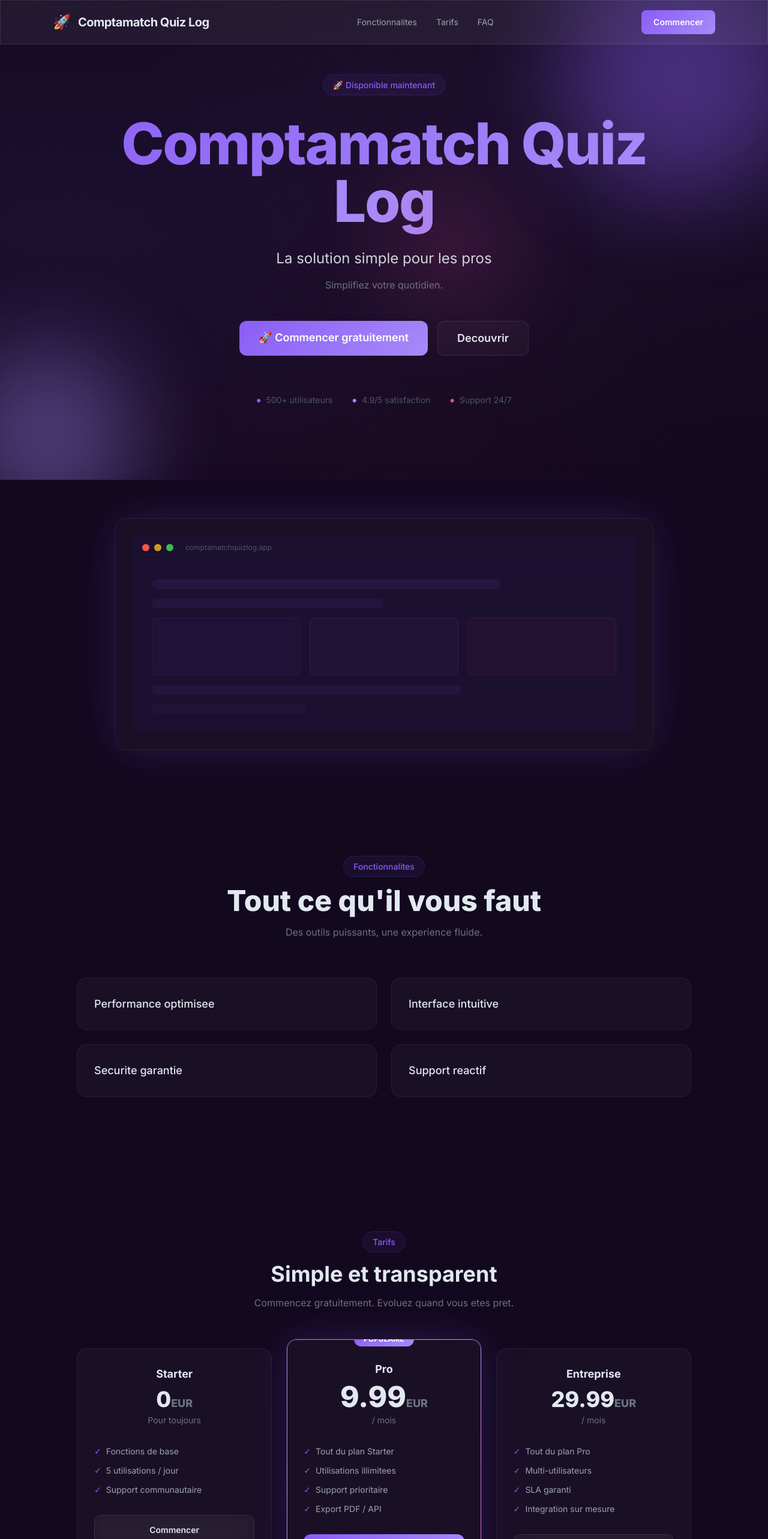
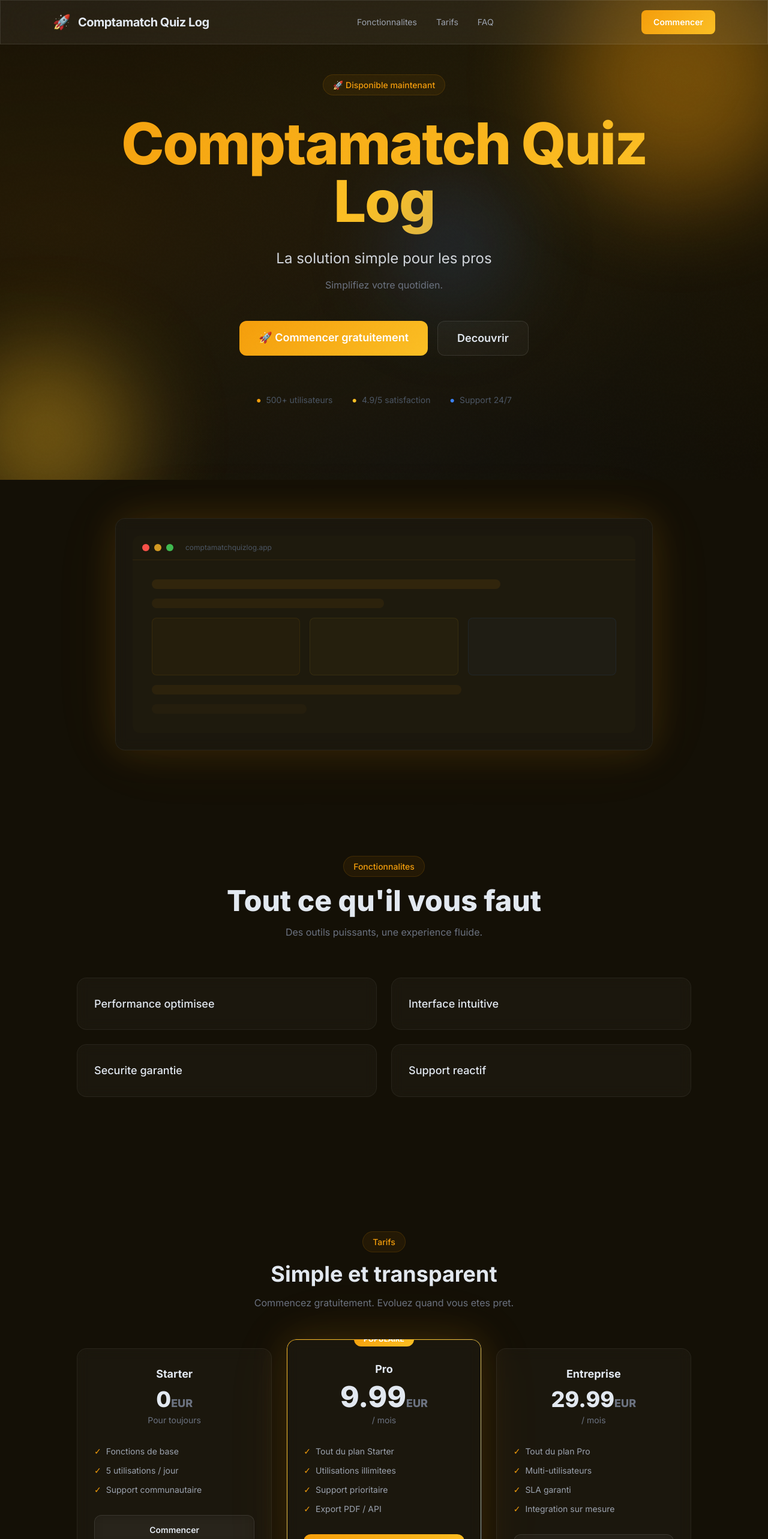
Before and after one commit to Anakintoth/comptamatch-quiz-logiciel-comptable-pour, a Next.js app: page / in a window 1280 px wide. Shown: the top 2566 px of the page at 60% size. Built offline with nearby package versions, Linux system fonts and the light colour scheme.

Commit message:
Design: Comptamatch Quiz Log brand identity — by Jarvis Designer

```diff
--- a/app/globals.css
+++ b/app/globals.css
@@ -3,11 +3,11 @@
 @tailwind utilities;
 
 :root {
-  --primary: #8b5cf6;
-  --secondary: #a78bfa;
-  --accent: #ec4899;
-  --bg-dark: #13091f;
-  --bg-card: #1c1030;
+  --primary: #f59e0b;
+  --secondary: #fbbf24;
+  --accent: #3b82f6;
+  --bg-dark: #141006;
+  --bg-card: #1e1a0d;
 }
 
 body {
@@ -17,7 +17,7 @@ body {
 }
 
 ::selection {
-  background: #8b5cf640;
+  background: #f59e0b40;
   color: white;
 }
 
@@ -30,9 +30,9 @@ body {
   content: '';
   position: absolute;
   top: -40%; left: -20%; width: 140%; height: 180%;
-  background: radial-gradient(ellipse at 20% 50%, #8b5cf615 0%, transparent 50%),
-              radial-gradient(ellipse at 80% 20%, #a78bfa12 0%, transparent 50%),
-              radial-gradient(ellipse at 50% 80%, #ec489908 0%, transparent 50%);
+  background: radial-gradient(ellipse at 20% 50%, #f59e0b15 0%, transparent 50%),
+              radial-gradient(ellipse at 80% 20%, #fbbf2412 0%, transparent 50%),
+              radial-gradient(ellipse at 50% 80%, #3b82f608 0%, transparent 50%);
   animation: mesh-drift 20s ease-in-out infinite;
   pointer-events: none;
 }
@@ -54,19 +54,19 @@ body {
 }
 .orb-1 {
   width: 400px; height: 400px;
-  background: #8b5cf6;
+  background: #f59e0b;
   top: -10%; right: -5%;
   animation-delay: 0s;
 }
 .orb-2 {
   width: 300px; height: 300px;
-  background: #a78bfa;
+  background: #fbbf24;
   bottom: -5%; left: -8%;
   animation-delay: -5s;
 }
 .orb-3 {
   width: 200px; height: 200px;
-  background: #ec4899;
+  background: #3b82f6;
   top: 40%; left: 50%;
   animation-delay: -10s;
   opacity: 0.2;
@@ -97,7 +97,7 @@ body {
 /* ═══ Buttons ═══ */
 .btn-primary {
   @apply px-8 py-3.5 rounded-xl text-lg font-semibold transition-all duration-300;
-  background: linear-gradient(135deg, #8b5cf6, #a78bfa);
+  background: linear-gradient(135deg, #f59e0b, #fbbf24);
   color: white;
   position: relative;
   overflow: hidden;
@@ -106,13 +106,13 @@ body {
   content: '';
   position: absolute;
   inset: 0;
-  background: linear-gradient(135deg, #a78bfa, #8b5cf6);
+  background: linear-gradient(135deg, #fbbf24, #f59e0b);
   opacity: 0;
   transition: opacity 0.3s;
 }
 .btn-primary:hover::before { opacity: 1; }
 .btn-primary:hover {
-  box-shadow: 0 0 40px #8b5cf650, 0 8px 32px #8b5cf630;
+  box-shadow: 0 0 40px #f59e0b50, 0 8px 32px #f59e0b30;
   transform: translateY(-2px);
 }
 .btn-primary span { position: relative; z-index: 1; }
@@ -126,7 +126,7 @@ body {
 }
 .btn-secondary:hover {
   background: rgba(255,255,255,0.08);
-  border-color: #8b5cf660;
+  border-color: #f59e0b60;
   transform: translateY(-2px);
 }
 
@@ -138,15 +138,15 @@ body {
   @apply rounded-2xl p-7 transition-all duration-300;
 }
 .card:hover {
-  border-color: #8b5cf640;
-  box-shadow: 0 8px 40px #8b5cf615, 0 0 0 1px #8b5cf620;
+  border-color: #f59e0b40;
+  box-shadow: 0 8px 40px #f59e0b15, 0 0 0 1px #f59e0b20;
   transform: translateY(-4px);
   background: rgba(255,255,255,0.05);
 }
 
 /* ═══ Gradient text ═══ */
 .gradient-text {
-  background: linear-gradient(135deg, #8b5cf6, #a78bfa, #ec4899);
+  background: linear-gradient(135deg, #f59e0b, #fbbf24, #3b82f6);
   background-size: 200% 200%;
   -webkit-background-clip: text;
   -webkit-text-fill-color: transparent;
@@ -161,7 +161,7 @@ body {
 
 /* ═══ Glow ring ═══ */
 .glow {
-  box-shadow: 0 0 60px #8b5cf625, 0 0 120px #8b5cf610;
+  box-shadow: 0 0 60px #f59e0b25, 0 0 120px #f59e0b10;
 }
 
 .glow-border {
@@ -172,7 +172,7 @@ body {
   position: absolute;
   inset: -1px;
   border-radius: inherit;
-  background: linear-gradient(135deg, #8b5cf6, #a78bfa, #ec4899);
+  background: linear-gradient(135deg, #f59e0b, #fbbf24, #3b82f6);
   z-index: -1;
   opacity: 0;
   transition: opacity 0.4s;
@@ -205,7 +205,7 @@ body {
   inset: 0;
   border-radius: inherit;
   padding: 1px;
-  background: linear-gradient(135deg, #8b5cf6, #a78bfa, #ec4899, #8b5cf6);
+  background: linear-gradient(135deg, #f59e0b, #fbbf24, #3b82f6, #f59e0b);
   background-size: 300% 300%;
   animation: border-rotate 6s linear infinite;
   -webkit-mask: linear-gradient(#fff 0 0) content-box, linear-gradient(#fff 0 0);
@@ -228,9 +228,9 @@ body {
   border-radius: 999px;
   font-size: 0.875rem;
   font-weight: 500;
-  background: #8b5cf612;
-  color: #8b5cf6;
-  border: 1px solid #8b5cf625;
+  background: #f59e0b12;
+  color: #f59e0b;
+  border: 1px solid #f59e0b25;
   backdrop-filter: blur(10px);
 }
 
--- a/app/page.tsx
+++ b/app/page.tsx
@@ -41,9 +41,9 @@ export default function Home() {
           </div>
 
           <div className="mt-16 flex justify-center gap-8 text-sm text-gray-600 reveal reveal-d4">
-            <div className="flex items-center gap-2"><span style={{ color: "#8b5cf6" }}>&#9679;</span> 500+ utilisateurs</div>
-            <div className="flex items-center gap-2"><span style={{ color: "#a78bfa" }}>&#9679;</span> 4.9/5 satisfaction</div>
-            <div className="flex items-center gap-2"><span style={{ color: "#ec4899" }}>&#9679;</span> Support 24/7</div>
+            <div className="flex items-center gap-2"><span style={{ color: "#f59e0b" }}>&#9679;</span> 500+ utilisateurs</div>
+            <div className="flex items-center gap-2"><span style={{ color: "#fbbf24" }}>&#9679;</span> 4.9/5 satisfaction</div>
+            <div className="flex items-center gap-2"><span style={{ color: "#3b82f6" }}>&#9679;</span> Support 24/7</div>
           </div>
         </div>
       </section>
@@ -52,23 +52,23 @@ export default function Home() {
       <section className="py-16 px-6 relative">
         <div className="max-w-4xl mx-auto">
           <div className="card glow p-1 rounded-2xl reveal">
-            <div className="rounded-xl overflow-hidden" style={{ background: "#1c1030" }}>
-              <div className="flex items-center gap-2 px-4 py-3 border-b" style={{ borderColor: "#8b5cf615" }}>
+            <div className="rounded-xl overflow-hidden" style={{ background: "#1e1a0d" }}>
+              <div className="flex items-center gap-2 px-4 py-3 border-b" style={{ borderColor: "#f59e0b15" }}>
                 <div className="w-3 h-3 rounded-full" style={{ background: "#f85149" }} />
                 <div className="w-3 h-3 rounded-full" style={{ background: "#d29922" }} />
                 <div className="w-3 h-3 rounded-full" style={{ background: "#3fb950" }} />
                 <span className="ml-3 text-xs text-gray-600">comptamatchquizlog.app</span>
               </div>
               <div className="p-8 space-y-4">
-                <div className="h-4 rounded-full w-3/4" style={{ background: "#8b5cf615" }} />
-                <div className="h-4 rounded-full w-1/2" style={{ background: "#8b5cf610" }} />
+                <div className="h-4 rounded-full w-3/4" style={{ background: "#f59e0b15" }} />
+                <div className="h-4 rounded-full w-1/2" style={{ background: "#f59e0b10" }} />
                 <div className="grid grid-cols-3 gap-4 mt-6">
-                  <div className="h-24 rounded-lg" style={{ background: "#8b5cf608", border: "1px solid #8b5cf615" }} />
-                  <div className="h-24 rounded-lg" style={{ background: "#a78bfa08", border: "1px solid #a78bfa15" }} />
-                  <div className="h-24 rounded-lg" style={{ background: "#ec489908", border: "1px solid #ec489915" }} />
+                  <div className="h-24 rounded-lg" style={{ background: "#f59e0b08", border: "1px solid #f59e0b15" }} />
+                  <div className="h-24 rounded-lg" style={{ background: "#fbbf2408", border: "1px solid #fbbf2415" }} />
+                  <div className="h-24 rounded-lg" style={{ background: "#3b82f608", border: "1px solid #3b82f615" }} />
                 </div>
-                <div className="h-4 rounded-full w-2/3 mt-4" style={{ background: "#8b5cf610" }} />
-                <div className="h-4 rounded-full w-1/3" style={{ background: "#8b5cf608" }} />
+                <div className="h-4 rounded-full w-2/3 mt-4" style={{ background: "#f59e0b10" }} />
+                <div className="h-4 rounded-full w-1/3" style={{ background: "#f59e0b08" }} />
               </div>
             </div>
           </div>
@@ -115,23 +115,23 @@ export default function Home() {
               <div className="text-4xl font-extrabold mb-1">0<span className="text-lg text-gray-500">EUR</span></div>
               <p className="text-gray-500 text-sm mb-8">Pour toujours</p>
               <ul className="text-sm text-gray-400 space-y-3 mb-8 text-left">
-                <li className="flex items-center gap-2"><span style={{ color: "#8b5cf6" }}>&#10003;</span> Fonctions de base</li>
-                <li className="flex items-center gap-2"><span style={{ color: "#8b5cf6" }}>&#10003;</span> 5 utilisations / jour</li>
-                <li className="flex items-center gap-2"><span style={{ color: "#8b5cf6" }}>&#10003;</span> Support communautaire</li>
+                <li className="flex items-center gap-2"><span style={{ color: "#f59e0b" }}>&#10003;</span> Fonctions de base</li>
+                <li className="flex items-center gap-2"><span style={{ color: "#f59e0b" }}>&#10003;</span> 5 utilisations / jour</li>
+                <li className="flex items-center gap-2"><span style={{ color: "#f59e0b" }}>&#10003;</span> Support communautaire</li>
               </ul>
               <a href="#" className="btn-secondary w-full block text-center !text-sm">Commencer</a>
             </div>
             {/* Pro — gradient border */}
             <div className="card gradient-border text-center relative glow reveal reveal-d2 md:-mt-4 md:pb-10">
-              <div className="absolute -top-3 left-1/2 -translate-x-1/2 px-4 py-1 rounded-full text-xs font-bold" style={{ background: "linear-gradient(135deg, #8b5cf6, #a78bfa)", color: "white" }}>POPULAIRE</div>
+              <div className="absolute -top-3 left-1/2 -translate-x-1/2 px-4 py-1 rounded-full text-xs font-bold" style={{ background: "linear-gradient(135deg, #f59e0b, #fbbf24)", color: "white" }}>POPULAIRE</div>
               <h3 className="font-bold text-lg mb-2 mt-2">Pro</h3>
               <div className="text-5xl font-extrabold mb-1">9.99<span className="text-lg text-gray-500">EUR</span></div>
               <p className="text-gray-500 text-sm mb-8">/ mois</p>
               <ul className="text-sm text-gray-400 space-y-3 mb-8 text-left">
-                <li className="flex items-center gap-2"><span style={{ color: "#8b5cf6" }}>&#10003;</span> Tout du plan Starter</li>
-                <li className="flex items-center gap-2"><span style={{ color: "#8b5cf6" }}>&#10003;</span> Utilisations illimitees</li>
-                <li className="flex items-center gap-2"><span style={{ color: "#8b5cf6" }}>&#10003;</span> Support prioritaire</li>
-                <li className="flex items-center gap-2"><span style={{ color: "#8b5cf6" }}>&#10003;</span> Export PDF / API</li>
+                <li className="flex items-center gap-2"><span style={{ color: "#f59e0b" }}>&#10003;</span> Tout du plan Starter</li>
+                <li className="flex items-center gap-2"><span style={{ color: "#f59e0b" }}>&#10003;</span> Utilisations illimitees</li>
+                <li className="flex items-center gap-2"><span style={{ color: "#f59e0b" }}>&#10003;</span> Support prioritaire</li>
+                <li className="flex items-center gap-2"><span style={{ color: "#f59e0b" }}>&#10003;</span> Export PDF / API</li>
               </ul>
               <a href="#" className="btn-primary w-full block text-center !text-sm"><span>Souscrire</span></a>
             </div>
@@ -141,10 +141,10 @@ export default function Home() {
               <div className="text-4xl font-extrabold mb-1">29.99<span className="text-lg text-gray-500">EUR</span></div>
               <p className="text-gray-500 text-sm mb-8">/ mois</p>
               <ul className="text-sm text-gray-400 space-y-3 mb-8 text-left">
-                <li className="flex items-center gap-2"><span style={{ color: "#8b5cf6" }}>&#10003;</span> Tout du plan Pro</li>
-                <li className="flex items-center gap-2"><span style={{ color: "#8b5cf6" }}>&#10003;</span> Multi-utilisateurs</li>
-                <li className="flex items-center gap-2"><span style={{ color: "#8b5cf6" }}>&#10003;</span> SLA garanti</li>
-                <li className="flex items-center gap-2"><span style={{ color: "#8b5cf6" }}>&#10003;</span> Integration sur mesure</li>
+                <li className="flex items-center gap-2"><span style={{ color: "#f59e0b" }}>&#10003;</span> Tout du plan Pro</li>
+                <li className="flex items-center gap-2"><span style={{ color: "#f59e0b" }}>&#10003;</span> Multi-utilisateurs</li>
+                <li className="flex items-center gap-2"><span style={{ color: "#f59e0b" }}>&#10003;</span> SLA garanti</li>
+                <li className="flex items-center gap-2"><span style={{ color: "#f59e0b" }}>&#10003;</span> Integration sur mesure</li>
               </ul>
               <a href="#" className="btn-secondary w-full block text-center !text-sm">Contacter</a>
             </div>
@@ -161,10 +161,10 @@ export default function Home() {
           </div>
           <div className="grid grid-cols-1 md:grid-cols-3 gap-6">
             <div className="card reveal reveal-d1">
-              <div className="flex gap-1 mb-4" style={{ color: "#ec4899" }}>*****</div>
+              <div className="flex gap-1 mb-4" style={{ color: "#3b82f6" }}>*****</div>
               <p className="text-gray-300 italic mb-6 leading-relaxed">"Excellent produit."</p>
               <div className="flex items-center gap-3">
-                <div className="w-10 h-10 rounded-full flex items-center justify-center text-sm font-bold" style={{ background: "#8b5cf620", color: "#8b5cf6" }}>M</div>
+                <div className="w-10 h-10 rounded-full flex items-center justify-center text-sm font-bold" style={{ background: "#f59e0b20", color: "#f59e0b" }}>M</div>
                 <div>
                   <p className="font-semibold text-sm">Marie D.</p>
                   <p className="text-xs text-gray-500">CEO</p>
@@ -172,10 +172,10 @@ export default function Home() {
               </div>
             </div>
             <div className="card reveal reveal-d2">
-              <div className="flex gap-1 mb-4" style={{ color: "#ec4899" }}>*****</div>
+              <div className="flex gap-1 mb-4" style={{ color: "#3b82f6" }}>*****</div>
               <p className="text-gray-300 italic mb-6 leading-relaxed">"Simple et efficace."</p>
               <div className="flex items-center gap-3">
-                <div className="w-10 h-10 rounded-full flex items-center justify-center text-sm font-bold" style={{ background: "#8b5cf620", color: "#8b5cf6" }}>T</div>
+                <div className="w-10 h-10 rounded-full flex items-center justify-center text-sm font-bold" style={{ background: "#f59e0b20", color: "#f59e0b" }}>T</div>
                 <div>
                   <p className="font-semibold text-sm">Thomas L.</p>
                   <p className="text-xs text-gray-500">Dev</p>
@@ -183,10 +183,10 @@ export default function Home() {
               </div>
             </div>
             <div className="card reveal reveal-d3">
-              <div className="flex gap-1 mb-4" style={{ color: "#ec4899" }}>*****</div>
+              <div className="flex gap-1 mb-4" style={{ color: "#3b82f6" }}>*****</div>
               <p className="text-gray-300 italic mb-6 leading-relaxed">"Je recommande."</p>
               <div className="flex items-center gap-3">
-                <div className="w-10 h-10 rounded-full flex items-center justify-center text-sm font-bold" style={{ background: "#8b5cf620", color: "#8b5cf6" }}>S</div>
+                <div className="w-10 h-10 rounded-full flex items-center justify-center text-sm font-bold" style={{ background: "#f59e0b20", color: "#f59e0b" }}>S</div>
                 <div>
                   <p className="font-semibold text-sm">Sophie M.</p>
                   <p className="text-xs text-gray-500">Freelance</p>
```
Also changed, not shown: public/favicon.svg, public/logo.svg.
